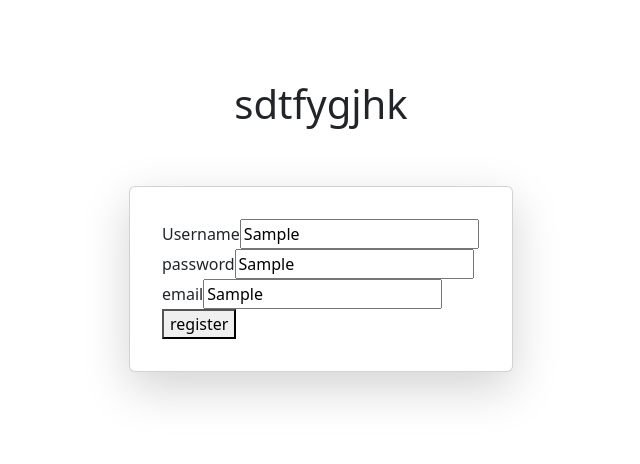
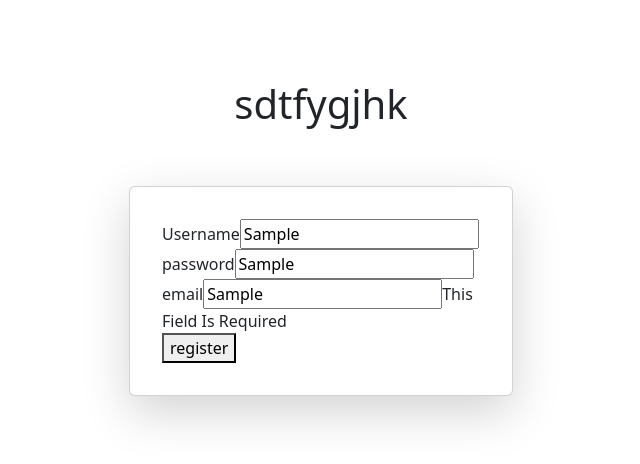
Before and after one commit to AdamDono/BlockBuilder, an Angular app: page / in a window 1280 px wide. Both pictures are taken after typing "Sample", "Sample", "Sample" into the empty fields and a click on the button "register". Shown: the top 464 px of the page, without its empty margins (319-959 px from the left). Built offline with nearby package versions, Linux system fonts and the light colour scheme.

Commit message:
added empty field validations

```diff
--- a/src/app/app.component.html
+++ b/src/app/app.component.html
@@ -14,17 +14,36 @@
 
           <div class="field">
             <label class="label">Username</label>
-            <input type="text" class="input" formControlName="username"/>
+            <input type="text" class="input" formControlName="username" [class.invalid]="registerForm.get('username')
+            ?.invalid &&(registerForm.get('username')?.dirty || registerForm.get('username')?.touched || isSubmitted ) " />
+
+
+<span *ngIf="registerForm.get('username')
+?.invalid &&(registerForm.get('username')?.dirty || registerForm.get('username')?.touched || isSubmitted)" class="error" >This Field Is Required</span>
+
+
           </div>
 
           <div class="field">
             <label class="label">password</label>
-            <input type="text" class="input" formControlName="password"/>
+            <input type="text" class="input" formControlName="password" [class.invalid]="registerForm.get('password')
+            ?.invalid &&(registerForm.get('password')?.dirty || registerForm.get('password')?.touched) " />
+            <span *ngIf="registerForm.get('password')
+            ?.invalid &&(registerForm.get('password')?.dirty || registerForm.get('password')?.touched || isSubmitted)" class="error" >This Field Is Required</span>
+
+
           </div>
 
           <div class="field">
             <label class="label">email</label>
-            <input type="text" class="input" formControlName="email"/>
+            <input type="text" class="input" formControlName="email" [class.invalid]="registerForm.get('email')
+            ?.invalid &&(registerForm.get('email')?.dirty || registerForm.get('email')?.touched) " />
+
+
+<span *ngIf="registerForm.get('email')
+?.invalid &&(registerForm.get('email')?.dirty || registerForm.get('email')?.touched || isSubmitted)" class="error" >This Field Is Required</span>
+
+
           </div>
 
           <div>
--- a/src/app/app.component.ts
+++ b/src/app/app.component.ts
@@ -18,6 +18,8 @@ export class AppComponent {
 register: FormGroup<any> | undefined;
 
   title: any;
+
+  isSubmitted= false;
   constructor (private fb: FormBuilder) {}
 
   onSubmit(): void {
```
